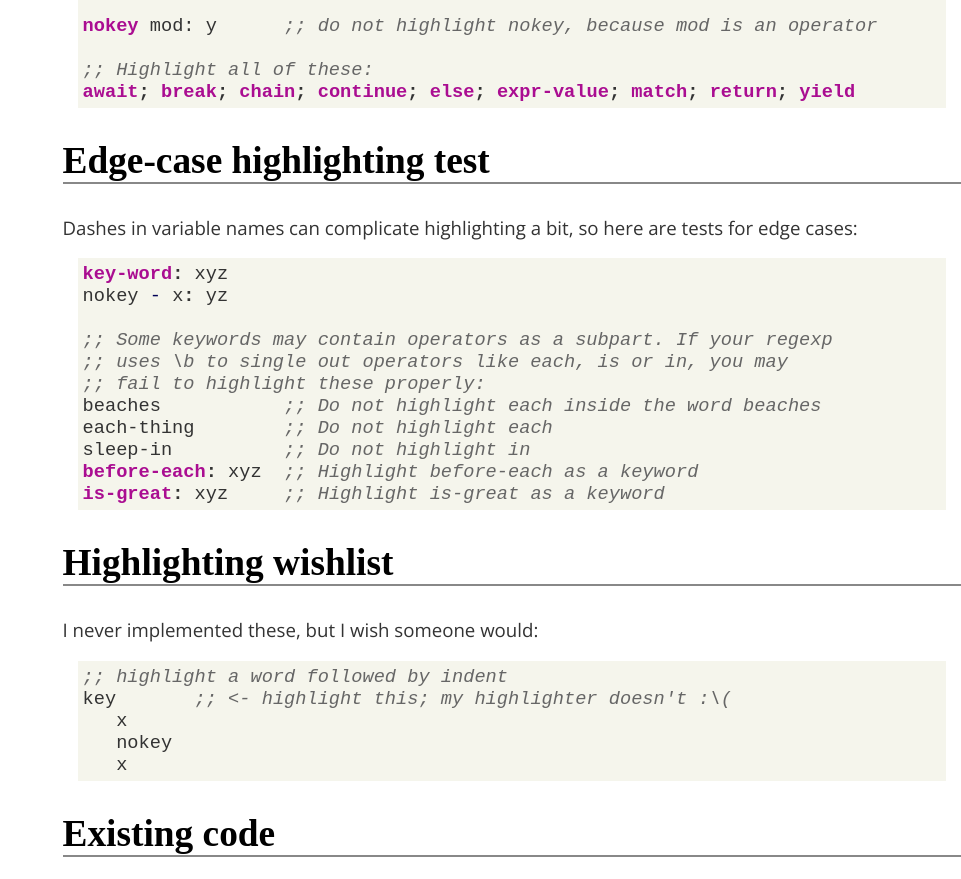
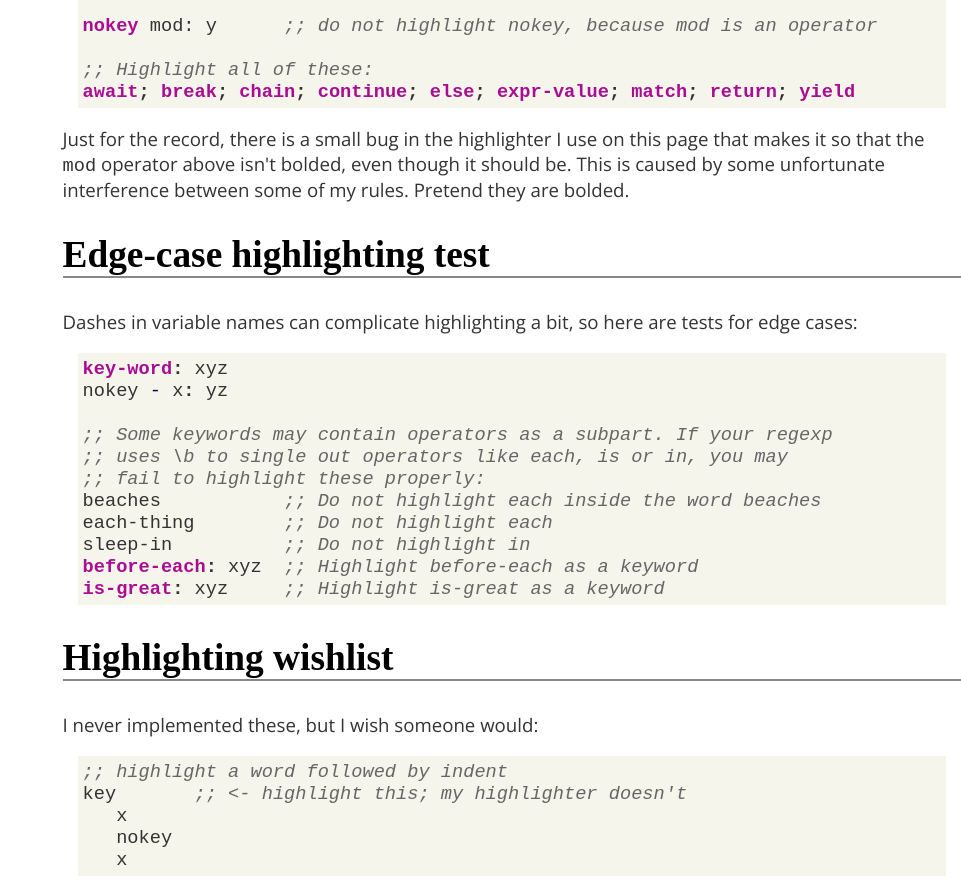
Before and after one commit to breuleux/earl-grey, a plain HTML site: page contrib.html in a window 1280 px wide. Shown: the part 2900-3779 px from the top of the page, without its empty margins (319-1280 px from the left). Drawn offline with nearby package versions, Linux system fonts and the light colour scheme; a web font is replaced by a local one.

Commit message:
bug in my hl

```diff
--- a/contrib.html
+++ b/contrib.html
@@ -148,6 +148,11 @@ x <span class="hljs-wordop">each</span> <span class="hljs-keyword">key</span><sp
 <span class="hljs-comment">;; Highlight all of these:</span>
 <span class="hljs-keyword">await</span><span class="hljs-punctuation">;</span> <span class="hljs-keyword">break</span><span class="hljs-punctuation">;</span> <span class="hljs-keyword">chain</span><span class="hljs-punctuation">;</span> <span class="hljs-keyword">continue</span><span class="hljs-punctuation">;</span> <span class="hljs-keyword">else</span><span class="hljs-punctuation">;</span> <span class="hljs-keyword">expr-value</span><span class="hljs-punctuation">;</span> <span class="hljs-keyword">match</span><span class="hljs-punctuation">;</span> <span class="hljs-keyword">return</span><span class="hljs-punctuation">;</span> <span class="hljs-keyword">yield</span></pre></p>
 
+<p>Just for the record, there is a small bug in the highlighter I use on
+this page that makes it so that the <code>mod</code> operator above isn't bolded,
+even though it should be. This is caused by some unfortunate
+interference between some of my rules. Pretend they are bolded.</p>
+
 
 <h2 id="edgecasehighlightingtest">Edge-case highlighting test</h2>
 
@@ -172,7 +177,7 @@ sleep-in          <span class="hljs-comment">;; Do not highlight in</span>
 <p>I never implemented these, but I wish someone would:</p>
 
 <p><pre class="hl"><span class="hljs-comment">;; highlight a word followed by indent</span>
-key       <span class="hljs-comment">;; &lt;- highlight this; my highlighter doesn't :\(</span>
+key       <span class="hljs-comment">;; &lt;- highlight this; my highlighter doesn't</span>
    x
    nokey
    x</pre></p>
```
